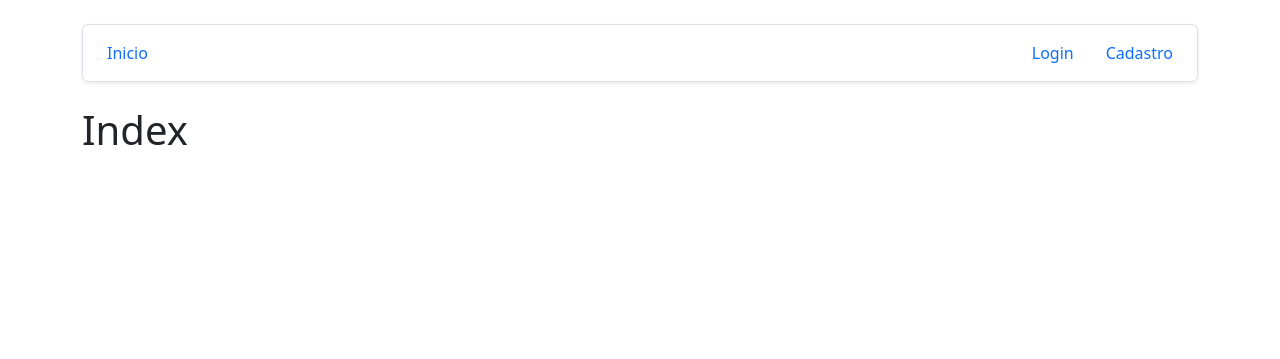
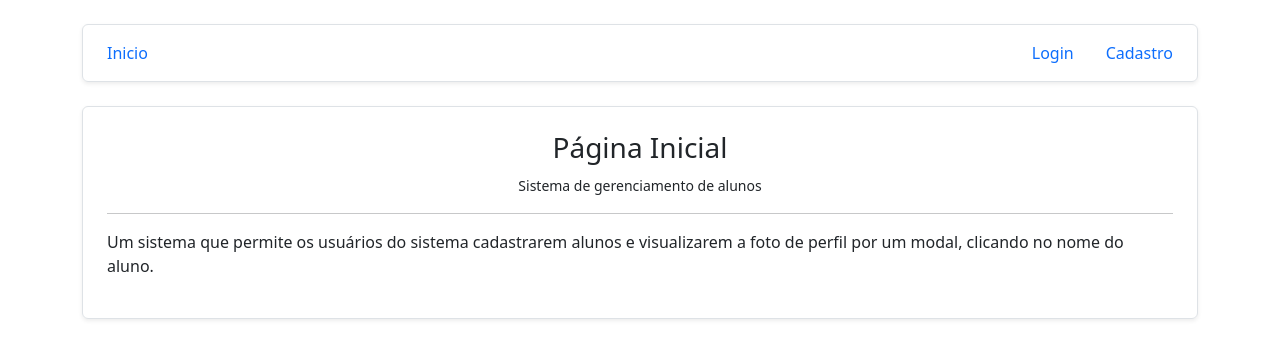
Before and after one commit to kesleymartins/gerenciamento-alunos, a Django app: page / in a window 1280 px wide. Shown: the top 359 px of the page. Run offline with Django 4.2, Linux system fonts and the light colour scheme.

Commit message:
add Index message

```diff
--- a/alunos/templates/index.html
+++ b/alunos/templates/index.html
@@ -1,5 +1,18 @@
 {% extends 'application.html' %}
 
 {% block content %}
-    <h1>Index</h1>
+    <div class="border rounded shadow-sm p-4">
+        <section class="text-center">
+            <h3>Página Inicial</h3>
+            <small>Sistema de gerenciamento de alunos</small>
+        </section>
+
+        <hr>
+
+        <p>
+            Um sistema que permite os usuários do sistema cadastrarem alunos
+            e visualizarem a foto de perfil por um modal, clicando no nome
+            do aluno.
+        </p>
+    </div>
 {% endblock content %}
```
